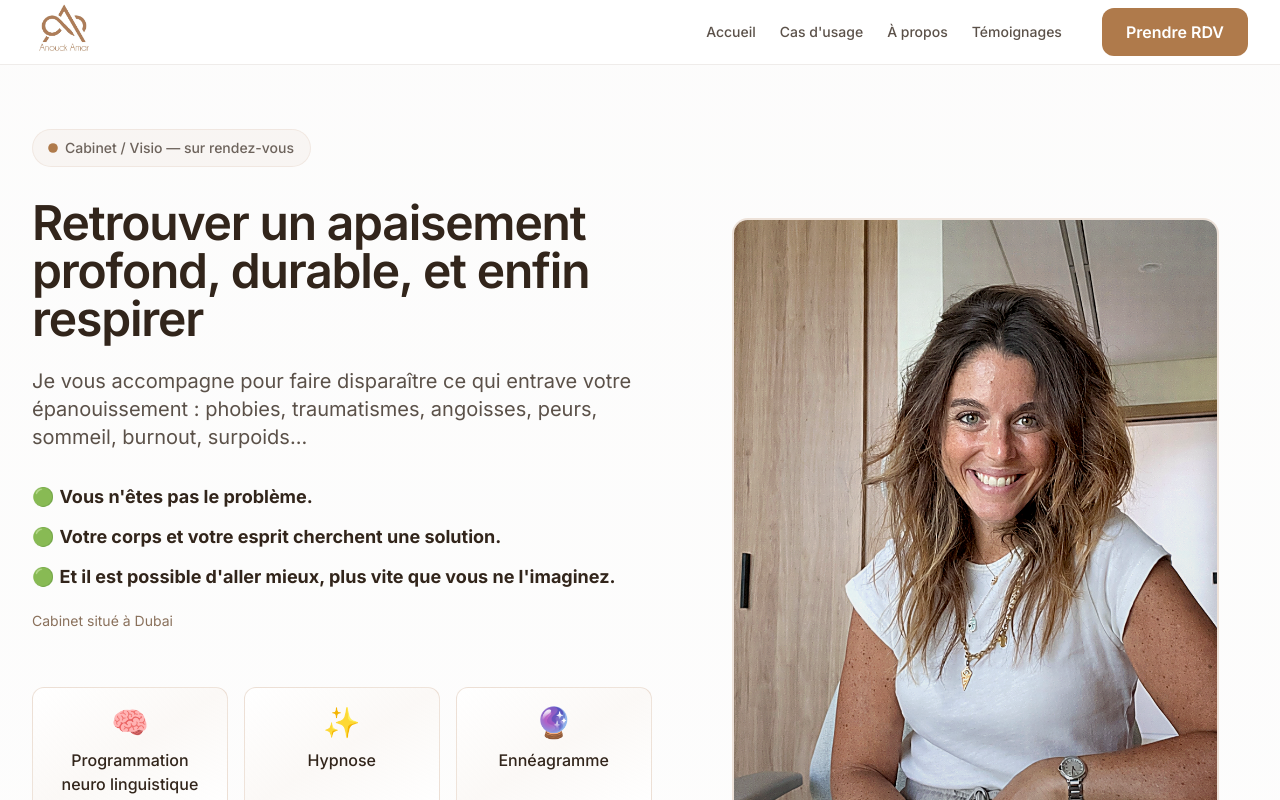
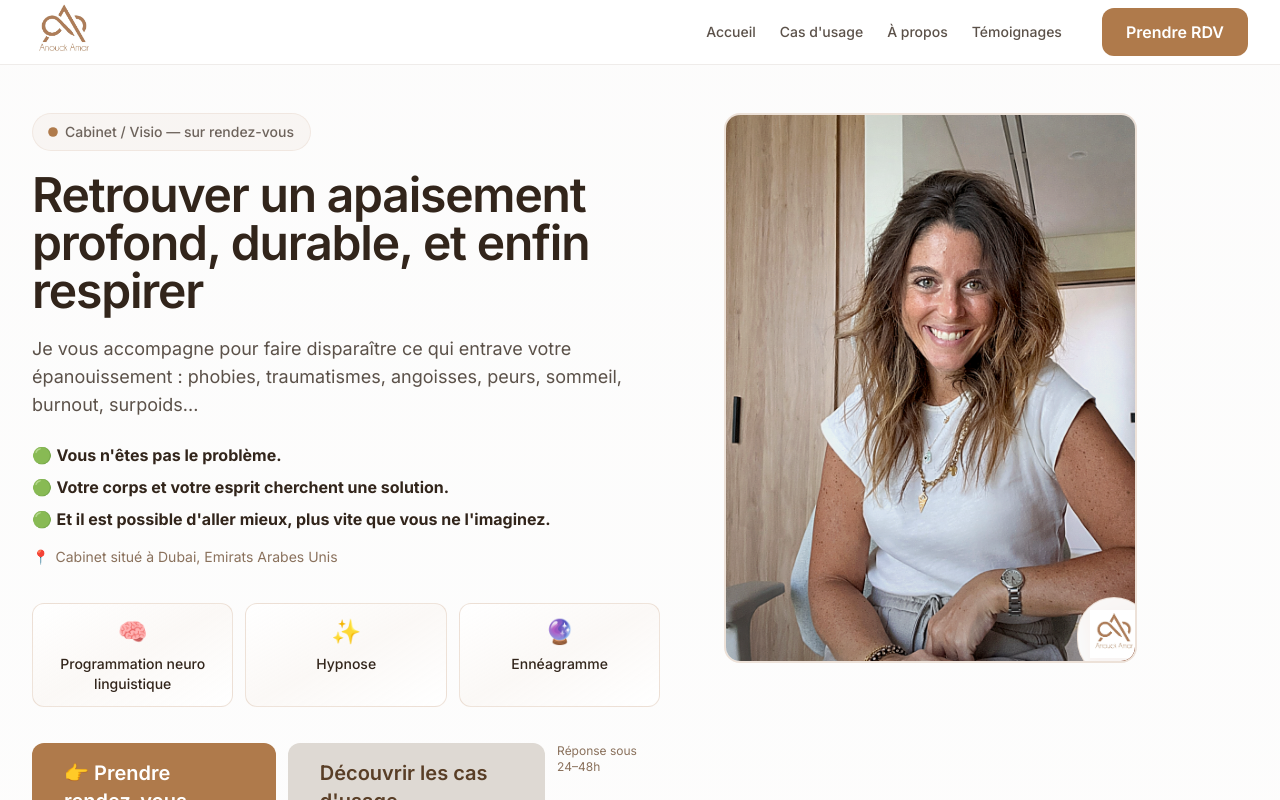
Before and after one commit to ilanamar26-code/anoucksite, a Next.js app: page / in a window 1280 px wide. Shown: the top 800 px of the page. Built offline with nearby package versions, Linux system fonts and the light colour scheme.

Commit message:
Réorganiser hero: photo et CTA au-dessus ligne flottaison, ajouter PIN et Emirats Arabes Unis, remonter cards méthodes

```diff
--- a/app/page.tsx
+++ b/app/page.tsx
@@ -19,12 +19,12 @@ export default function Home() {
       <Header />
       <main className="min-h-screen pb-20 md:pb-0 bg-gradient-to-b from-muted/30 via-background to-background">
         {/* SECTION 1 — HERO — EMOTIONAL ANCHOR */}
-        <div className="min-h-[calc(100vh-4rem)] md:min-h-[calc(100vh-4.5rem)] flex items-center px-4 md:px-6 lg:px-8 py-12 md:py-16">
+        <div className="min-h-screen flex items-center px-4 md:px-6 lg:px-8 py-8 md:py-12">
           <div className="w-full max-w-7xl mx-auto">
-            <div className="grid md:grid-cols-[1.2fr_1fr] gap-10 md:gap-14 lg:gap-20 items-center">
+            <div className="grid md:grid-cols-[1.2fr_1fr] gap-8 md:gap-12 lg:gap-16 items-start">
               {/* Contenu texte — Animation progressive */}
               <motion.div
-                className="space-y-6 md:space-y-8"
+                className="space-y-4 md:space-y-5"
                 initial={{ opacity: 0, y: 30 }}
                 animate={{ opacity: 1, y: 0 }}
                 transition={{ duration: 0.8, ease: [0.4, 0, 0.2, 1] }}
@@ -43,7 +43,7 @@ export default function Home() {
                   Cabinet / Visio — sur rendez-vous
                 </motion.div>
 
-                <div className="space-y-5 md:space-y-6">
+                <div className="space-y-4 md:space-y-5">
                   <motion.h1
                     className="text-3xl md:text-4xl lg:text-5xl font-semibold leading-[1.1] tracking-tight text-foreground"
                     initial={{ opacity: 0, y: 20 }}
@@ -54,7 +54,7 @@ export default function Home() {
                   </motion.h1>
 
                   <motion.div
-                    className="space-y-4 text-lg md:text-xl text-foreground/80 leading-relaxed"
+                    className="text-base md:text-lg text-foreground/80 leading-relaxed"
                     initial={{ opacity: 0, y: 20 }}
                     animate={{ opacity: 1, y: 0 }}
                     transition={{ delay: 0.5, duration: 0.7 }}
@@ -65,29 +65,30 @@ export default function Home() {
                   </motion.div>
 
                   <motion.div
-                    className="space-y-3 pt-2"
+                    className="space-y-2 pt-1"
                     initial={{ opacity: 0, y: 20 }}
                     animate={{ opacity: 1, y: 0 }}
                     transition={{ delay: 0.7, duration: 0.7 }}
                   >
-                    <p className="text-base md:text-lg text-foreground/90">
+                    <p className="text-sm md:text-base text-foreground/90">
                       🟢 <strong className="text-foreground">Vous n'êtes pas le problème.</strong>
                     </p>
-                    <p className="text-base md:text-lg text-foreground/90">
+                    <p className="text-sm md:text-base text-foreground/90">
                       🟢 <strong className="text-foreground">Votre corps et votre esprit cherchent une solution.</strong>
                     </p>
-                    <p className="text-base md:text-lg text-foreground/90">
+                    <p className="text-sm md:text-base text-foreground/90">
                       🟢 <strong className="text-foreground">Et il est possible d'aller mieux, plus vite que vous ne l'imaginez.</strong>
                     </p>
-                    <p className="text-sm text-muted-foreground pt-2">
-                      Cabinet situé à Dubai
+                    <p className="text-xs md:text-sm text-muted-foreground pt-2 flex items-center gap-1.5">
+                      <span>📍</span>
+                      <span>Cabinet situé à Dubai, Emirats Arabes Unis</span>
                     </p>
                   </motion.div>
                 </div>
 
                 {/* Cards Méthodes */}
                 <motion.div
-                  className="grid grid-cols-1 sm:grid-cols-3 gap-4 pt-6"
+                  className="grid grid-cols-1 sm:grid-cols-3 gap-3 pt-4"
                   initial={{ opacity: 0, y: 20 }}
                   animate={{ opacity: 1, y: 0 }}
                   transition={{ delay: 0.9, duration: 0.7 }}
@@ -104,9 +105,9 @@ export default function Home() {
                       transition={{ delay: 0.95 + idx * 0.1, duration: 0.5 }}
                     >
                       <Card className="border-primary/20 bg-gradient-to-br from-white/95 via-primary/5 to-white/90 backdrop-blur-sm shadow-soft hover:shadow-soft2 hover:scale-[1.02] transition-all duration-300 h-full">
-                        <CardContent className="p-4 text-center space-y-2">
-                          <div className="text-3xl mb-2">{method.icon}</div>
-                          <p className="text-sm md:text-base font-medium text-foreground leading-tight">
+                        <CardContent className="p-3 text-center space-y-1.5">
+                          <div className="text-2xl mb-1">{method.icon}</div>
+                          <p className="text-xs md:text-sm font-medium text-foreground leading-tight">
                             {method.title}
                           </p>
                         </CardContent>
@@ -117,7 +118,7 @@ export default function Home() {
 
                 {/* CTA — EMOTIONAL ANCHOR */}
                   <motion.div
-                    className="flex flex-col sm:flex-row items-start gap-4 pt-6"
+                    className="flex flex-col sm:flex-row items-start gap-3 pt-4"
                     initial={{ opacity: 0, y: 20 }}
                     animate={{ opacity: 1, y: 0 }}
                     transition={{ delay: 1.2, duration: 0.7 }}
@@ -144,7 +145,7 @@ export default function Home() {
                   </CTAButton>
                   {showTrustLine && (
                     <motion.p
-                      className="text-sm text-muted-foreground"
+                      className="text-xs text-muted-foreground"
                       initial={{ opacity: 0 }}
                       animate={{ opacity: 1 }}
                       transition={{ delay: 1.3, duration: 0.5 }}
@@ -157,13 +158,13 @@ export default function Home() {
 
               {/* Photo d'Anouck — Animation subtile */}
               <motion.div
-                className="relative order-first md:order-last"
+                className="relative order-first md:order-last md:sticky md:top-20"
                 initial={{ opacity: 0, scale: 0.95 }}
                 animate={{ opacity: 1, scale: 1 }}
                 transition={{ delay: 0.5, duration: 0.8, ease: [0.4, 0, 0.2, 1] }}
               >
                 <motion.div
-                  className="relative aspect-[3/4] max-h-[500px] md:max-h-[650px] rounded-2xl overflow-hidden shadow-soft2 border-2 border-primary/20"
+                  className="relative aspect-[3/4] max-h-[400px] md:max-h-[500px] lg:max-h-[550px] rounded-2xl overflow-hidden shadow-soft2 border-2 border-primary/20"
                   whileHover={{ scale: 1.02, transition: { duration: 0.3 } }}
                 >
                   <Image
```
